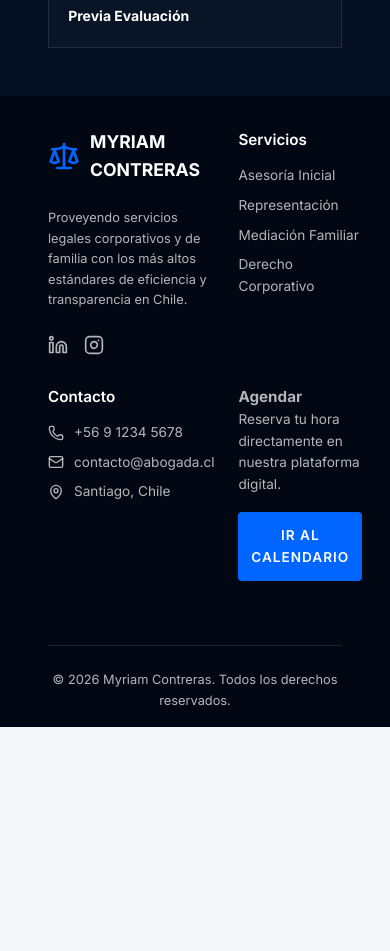
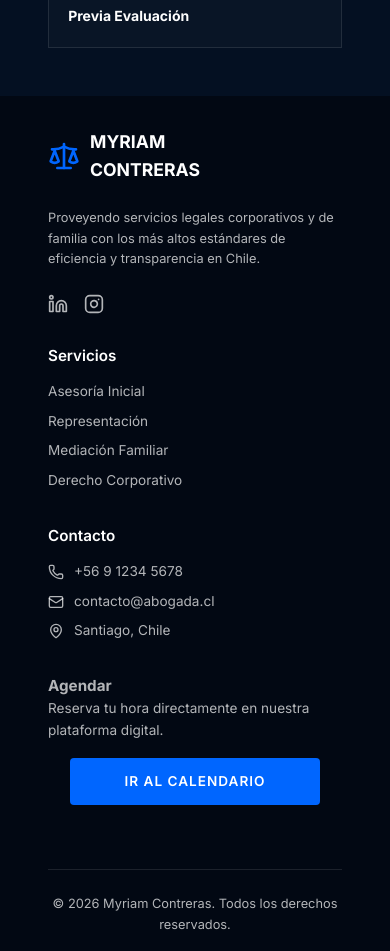
Before and after one commit to CarlosL-Code/sitio-web-abogado-servicio, a Next.js app: page / in a window 390 px wide. Shown: the part 5060-6011 px from the top of the page. Before the commit the page ends 5787 px from the top, so only its background shows below. Built offline with nearby package versions, Linux system fonts and the light colour scheme; a web font is replaced by a local one.

Commit message:
Fix mobile footer grid columns

```diff
--- a/src/app/globals.css
+++ b/src/app/globals.css
@@ -1110,6 +1110,7 @@ a {
 
   /* Footer */
   .footer-grid {
+    grid-template-columns: 1fr;
     gap: 1.5rem;
   }
   .footer {
```
